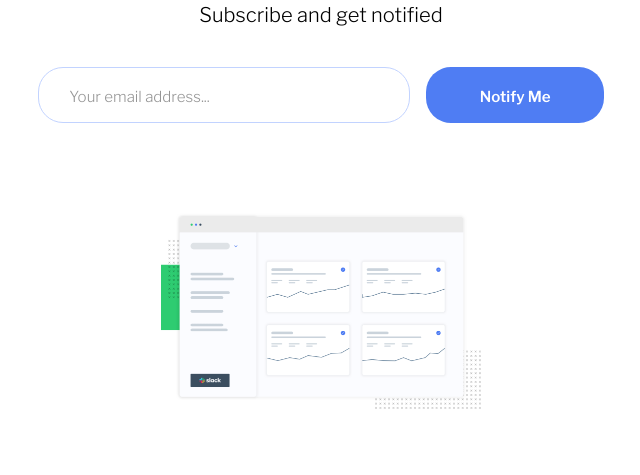
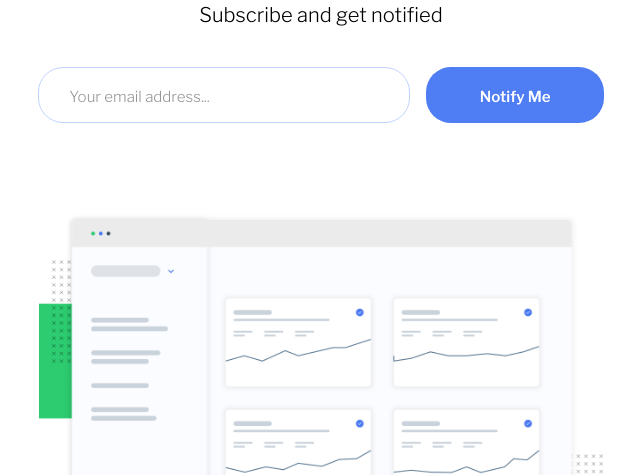
Before and after one commit to ndorph1n/frontend-mentor, a plain HTML site: page ping coming soon page master/index.html in a window 1280 px wide. Shown: the part 223-698 px from the top of the page, without its empty margins (319-959 px from the left). Drawn offline with nearby package versions, Linux system fonts and the light colour scheme.

Commit message:
Update style.css

```diff
--- a/ping coming soon page master/css/style.css
+++ b/ping coming soon page master/css/style.css
@@ -196,7 +196,7 @@
             font-size: var(--main-font-size-m)
         }
         .section-img {
-            width: 44%;
+            width: 44% !important;
         }
         .section-footer {
             margin: 4.5em 0;
```
